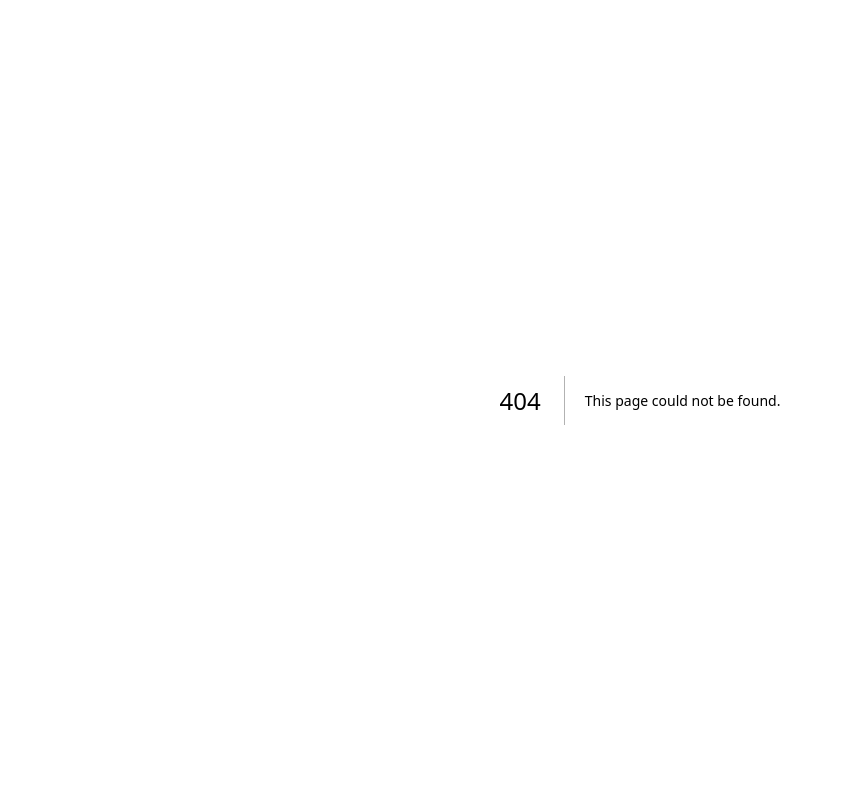
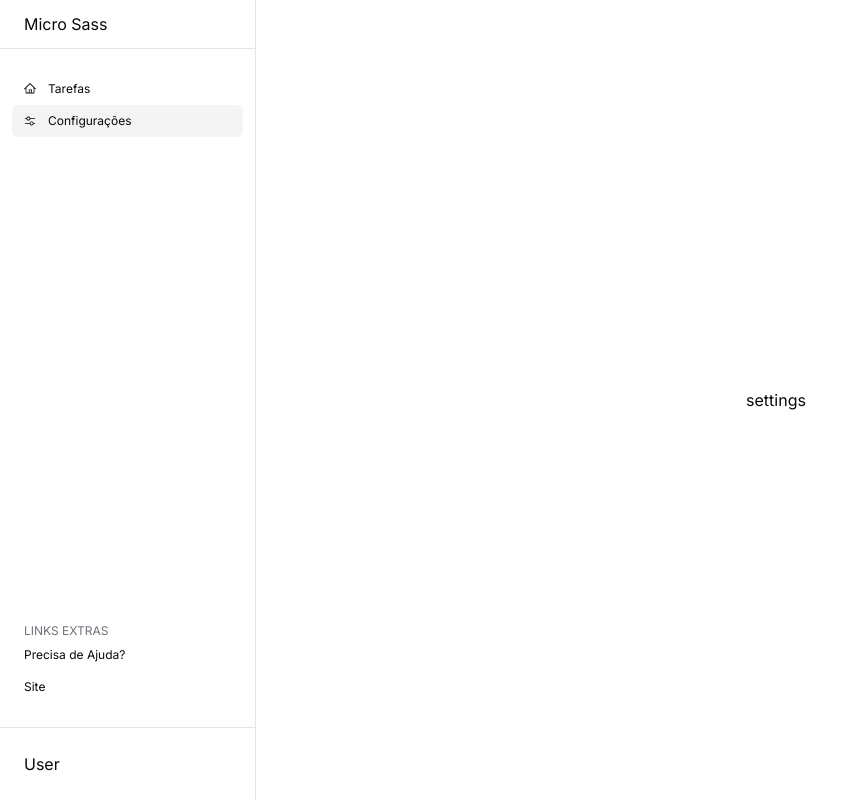
Before and after one commit to SammyFerreiraa/micro-sass-todo-app, a Next.js app: page /app/settings in a window 1280 px wide. Before the commit this address had no page. Shown: the whole page, without its empty margins (0-868 px from the left). Built offline with nearby package versions, Linux system fonts and the light colour scheme.

Commit message:
feat: sidebar

```diff
--- /dev/null
+++ b/src/app/app/_components/main-sidebar.tsx
@@ -0,0 +1,58 @@
+'use client'
+
+import DashboardSidebar from '@/components/dashboard/sidebar'
+import { usePathname } from 'next/navigation'
+import { MixerHorizontalIcon, HomeIcon } from '@radix-ui/react-icons'
+
+export default function MainSidebar() {
+  const pathname = usePathname()
+
+  const isActive = (path: string) => {
+    return pathname === path
+  }
+
+  return (
+    <DashboardSidebar>
+      <DashboardSidebar.Header>
+        <DashboardSidebar.Header.Title>
+          Micro Sass
+        </DashboardSidebar.Header.Title>
+      </DashboardSidebar.Header>
+      <DashboardSidebar.Main className="flex flex-grow flex-col">
+        <DashboardSidebar.Nav>
+          <DashboardSidebar.Nav.Main>
+            <DashboardSidebar.Nav.NavLink href="/app" active={isActive('/app')}>
+              <HomeIcon className="mr-3 h-3 w-3" />
+              Tarefas
+            </DashboardSidebar.Nav.NavLink>
+            <DashboardSidebar.Nav.NavLink
+              href="/app/settings"
+              active={isActive('/app/settings')}
+            >
+              <MixerHorizontalIcon className="mr-3 h-3 w-3" />
+              Configurações
+            </DashboardSidebar.Nav.NavLink>
+          </DashboardSidebar.Nav.Main>
+        </DashboardSidebar.Nav>
+        <DashboardSidebar.Nav className="mt-auto">
+          <DashboardSidebar.Nav.Header>
+            <DashboardSidebar.Nav.Header.Title>
+              Links extras
+            </DashboardSidebar.Nav.Header.Title>
+          </DashboardSidebar.Nav.Header>
+          <DashboardSidebar.Nav.Main>
+            <DashboardSidebar.Nav.NavLink href="/">
+              Precisa de Ajuda?
+            </DashboardSidebar.Nav.NavLink>
+            <DashboardSidebar.Nav.NavLink href="/">
+              Site
+            </DashboardSidebar.Nav.NavLink>
+          </DashboardSidebar.Nav.Main>
+        </DashboardSidebar.Nav>
+      </DashboardSidebar.Main>
+      <DashboardSidebar.Footer>
+        <h1>User</h1>
+      </DashboardSidebar.Footer>
+    </DashboardSidebar>
+  )
+}
--- /dev/null
+++ b/src/app/app/layout.tsx
@@ -0,0 +1,11 @@
+import { PropsWithChildren } from 'react'
+import MainSidebar from './_components/main-sidebar'
+
+export default function Layout({ children }: PropsWithChildren) {
+  return (
+    <div className="grid grid-cols-[16rem_1fr] gap-4">
+      <MainSidebar />
+      <main>{children}</main>
+    </div>
+  )
+}
--- /dev/null
+++ b/src/app/app/settings/page.tsx
@@ -0,0 +1,7 @@
+export default function Page() {
+  return (
+    <main className="flex h-screen items-center justify-center">
+      <h1>settings</h1>
+    </main>
+  )
+}
--- /dev/null
+++ b/src/components/dashboard/sidebar.tsx
@@ -0,0 +1,138 @@
+import Link from 'next/link'
+
+import { cn } from '@/lib/utils'
+
+type DashboardSidebarGenericProps<T = unknown> = {
+  children: React.ReactNode
+  className?: string
+} & T
+
+export function DashboardSidebar({
+  className,
+  children,
+}: DashboardSidebarGenericProps) {
+  return (
+    <aside
+      className={cn([
+        'flex flex-col space-y-6 border-r border-border',
+        className,
+      ])}
+    >
+      {children}
+    </aside>
+  )
+}
+
+function DashboardSidebarHeader({
+  className,
+  children,
+}: DashboardSidebarGenericProps) {
+  return (
+    <header className={cn(['border-b border-border px-6 py-3', className])}>
+      {children}
+    </header>
+  )
+}
+
+function DashboardSidebarHeaderTitle({
+  className,
+  children,
+}: DashboardSidebarGenericProps) {
+  return <h2 className={cn(['', className])}>{children}</h2>
+}
+
+function DashboardSidebarMain({
+  className,
+  children,
+}: DashboardSidebarGenericProps) {
+  return <main className={cn(['px-3', className])}>{children}</main>
+}
+
+function DashboardSidebarNav({
+  className,
+  children,
+}: DashboardSidebarGenericProps) {
+  return <nav className={cn(['', className])}>{children}</nav>
+}
+
+function DashboardSidebarNavHeader({
+  className,
+  children,
+}: DashboardSidebarGenericProps) {
+  return <header className={cn(['', className])}>{children}</header>
+}
+
+function DashboardSidebarNavHeaderTitle({
+  className,
+  children,
+}: DashboardSidebarGenericProps) {
+  return (
+    <div
+      className={cn([
+        'ml-3 text-xs uppercase text-muted-foreground',
+        className,
+      ])}
+    >
+      {children}
+    </div>
+  )
+}
+
+function DashboardSidebarNavMain({
+  className,
+  children,
+}: DashboardSidebarGenericProps) {
+  return <main className={cn(['flex flex-col', className])}>{children}</main>
+}
+
+type DashboardSidebarNavLinkProps = {
+  href: string
+  active?: boolean
+}
+
+function DashboardSidebarNavLink({
+  className,
+  children,
+  href,
+  active,
+}: DashboardSidebarGenericProps<DashboardSidebarNavLinkProps>) {
+  return (
+    <Link
+      href={href}
+      className={cn([
+        'flex items-center rounded-md px-3 py-2 text-xs',
+        active && 'bg-secondary',
+        className,
+      ])}
+    >
+      {children}
+    </Link>
+  )
+}
+
+function DashboardSidebarFooter({
+  className,
+  children,
+}: DashboardSidebarGenericProps) {
+  return (
+    <footer className={cn(['mt-auto border-t border-border p-6', className])}>
+      {children}
+    </footer>
+  )
+}
+
+DashboardSidebar.Header = DashboardSidebarHeader
+DashboardSidebarHeader.Title = DashboardSidebarHeaderTitle
+
+DashboardSidebar.Main = DashboardSidebarMain
+
+DashboardSidebar.Nav = DashboardSidebarNav
+DashboardSidebarNav.Header = DashboardSidebarNavHeader
+DashboardSidebarNavHeader.Title = DashboardSidebarNavHeaderTitle
+
+DashboardSidebarNav.Main = DashboardSidebarNavMain
+DashboardSidebarNav.NavLink = DashboardSidebarNavLink
+
+DashboardSidebar.Footer = DashboardSidebarFooter
+
+export default DashboardSidebar
```
